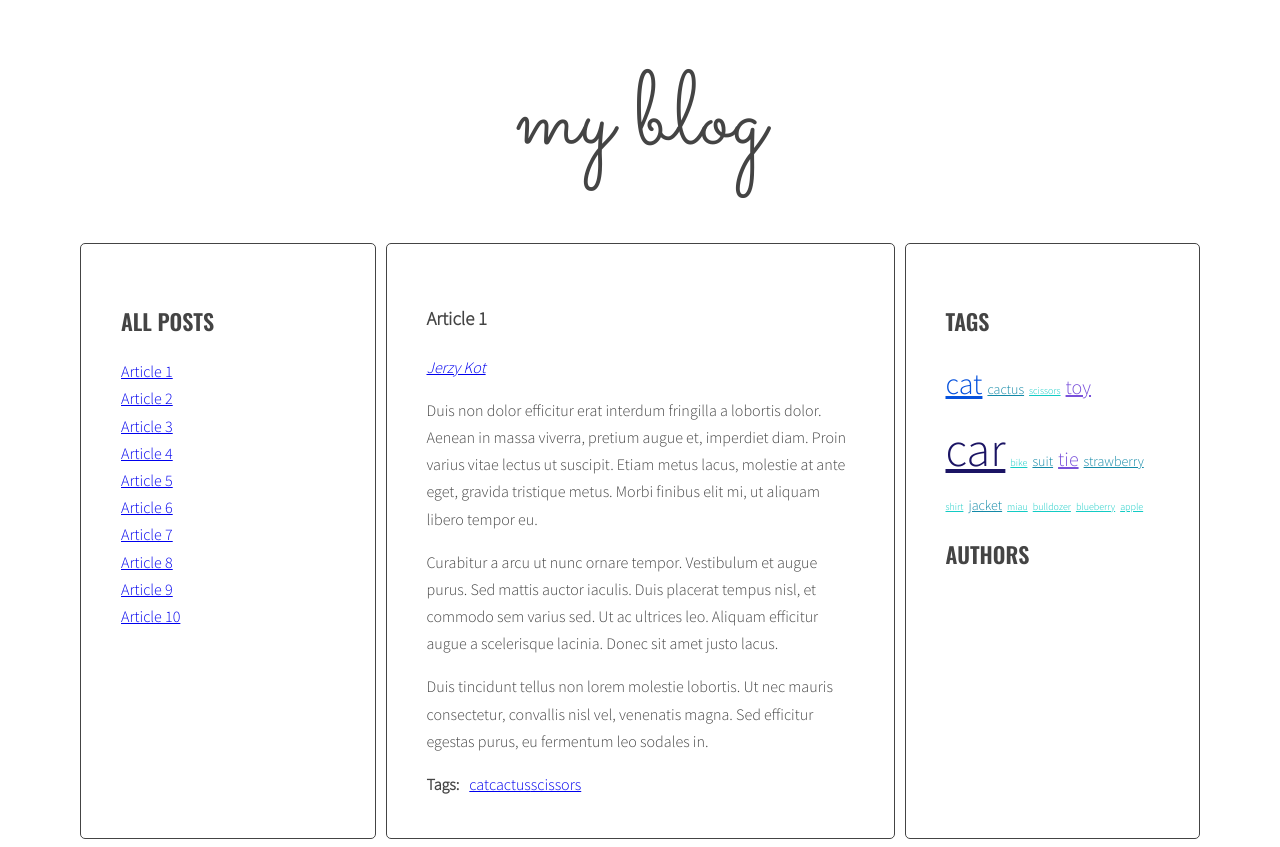
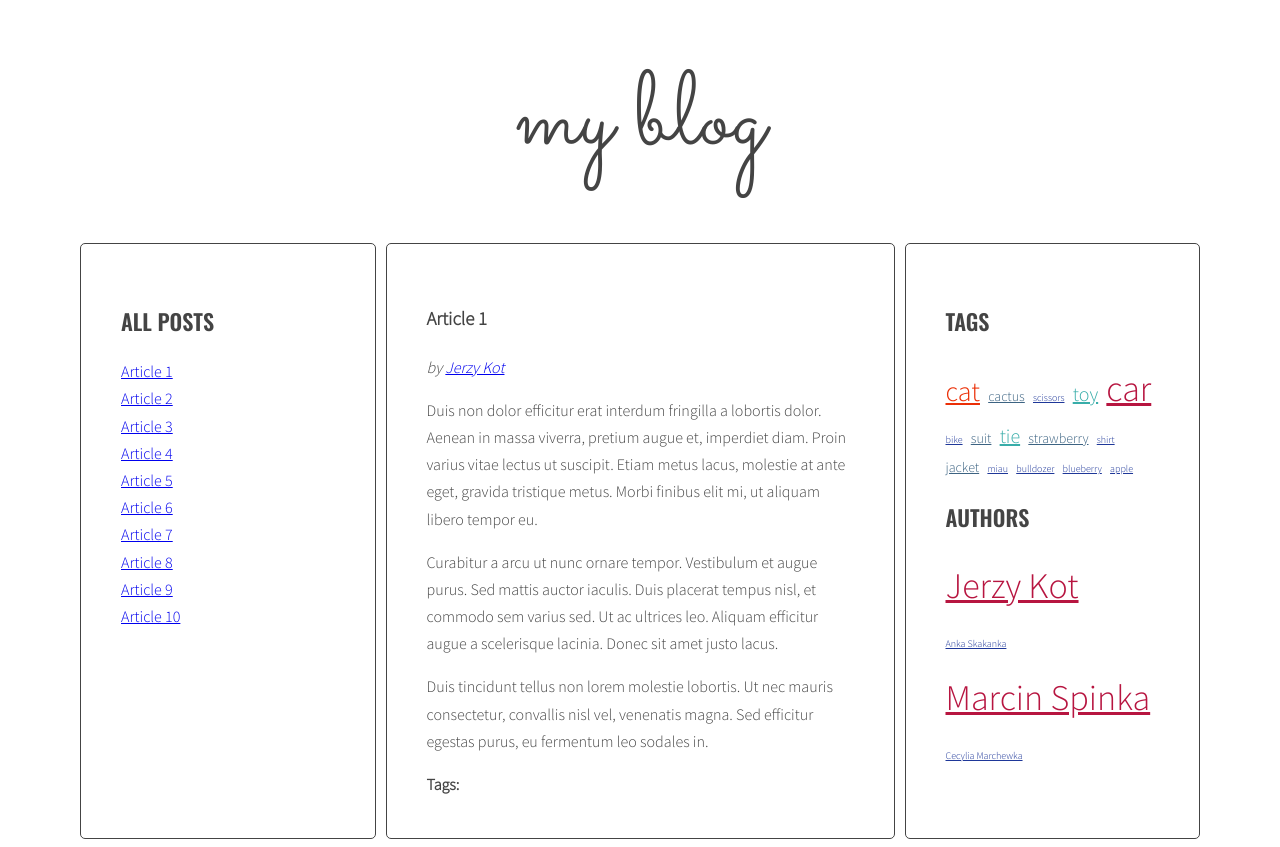
Before and after one commit to Ewa-Ka-Ce/javascript-blog, a website: page index.html in a window 1280 px wide. Drawn offline with nearby package versions, Linux system fonts and the light colour scheme.

Commit message:
handlebars

```diff
--- a/index.html
+++ b/index.html
@@ -233,11 +233,6 @@
         <aside class="sidebar">
           <h2 class="section-title">Tags</h2>
           <ul class="list tags">
-            <li><a href="#">design</a> <span>(6)</span></li>
-            <li><a href="#">code</a> <span>(5)</span></li>
-            <li><a href="#">tutorials</a> <span>(4)</span></li>
-            <li><a href="#">reviews</a> <span>(4)</span></li>
-            <li><a href="#">news</a> <span>(6)</span></li>
           </ul>
           <h2 class="section-title">Authors</h2>
           <ul class="list authors">
@@ -246,6 +241,27 @@
       </main>
     </div>
   </div>
+  <script id="template-article-link" type="text/x-handlebars-template">
+    <li><a href="#{{ id }}"><span>{{ title }}</span></a></li>
+  </script>
+</script>
+<script id="template-tag-link" type="text/x-handlebars-template">
+  <li><a href="#tag-{{ id }}"><span>{{ title }}</span></a></li>
+</script>
+<script id="template-author-link" type="text/x-handlebars-template">
+  by <a href="#author-{{ id }}"><span>{{ title }}</span></a>
+</script>
+<script id="template-tag-cloud-link" type="text/x-handlebars-template">
+  {{#each tags}}
+  <li><a class="{{className}}" href="#tag-{{ tag }}">{{ tag }}</a></li>
+  {{/each}}
+</script>
+<script id="template-author-cloud-link" type="text/x-handlebars-template">
+  {{#each authors}}
+  <li><a class="{{ className }}" href="#author-{{author}}">{{author}}</a></li>
+  {{/each}}
+</script>
+  <script src="https://cdnjs.cloudflare.com/ajax/libs/handlebars.js/4.1.0/handlebars.min.js"></script>
   <script src="js/script.js"></script>
 </body>
 
--- a/js/script.js
+++ b/js/script.js
@@ -1,4 +1,12 @@
 'use strict';
+
+const templates = {
+  articleLink: Handlebars.compile(document.querySelector('#template-article-link').innerHTML),
+  tagLink: Handlebars.compile(document.querySelector('#template-tag-link').innerHTML),
+  authorLink: Handlebars.compile(document.querySelector('#template-author-link').innerHTML),
+  tagCloudLink: Handlebars.compile(document.querySelector('#template-tag-cloud-link').innerHTML),
+  authorCloudLink: Handlebars.compile(document.querySelector('#template-author-cloud-link').innerHTML)
+};
 
 const optArticleSelector = '.post',
   optTitleSelector = '.post-title',
@@ -56,8 +64,10 @@ function generateTitleLinks(customSelector = '') {
     /* find the title element *//* get the title from the title element */
     const articleTitle = article.querySelector(optTitleSelector).innerHTML;
     /* create HTML of the link */
-    const linkHTML = '<li><a href="#' + articleId + '"><span>' + articleTitle + '</span></a></li>';
-    console.log(html);
+    const linkHTMLData = {id: articleId, title: articleTitle};
+    const linkHTML = templates.articleLink(linkHTMLData);
+    //const linkHTML = '<li><a href="#' + articleId + '"><span>' + articleTitle + '</span></a></li>';
+    //console.log(html);
     /* insert link into titleList */
     const titleList = document.querySelector(optTitleListSelector);
     titleList.insertAdjacentHTML('beforeend', linkHTML);
@@ -123,8 +133,10 @@ function generateTags() {
     for (let tag of articleTagsArray) {
       console.log(tag);
       /* generate HTML of the link */
-      const linkHTML = '<li><a href="#tag-' + tag + '">' + tag + '</a></li>';
-      console.log(linkHTML);
+      const linkHTMLData = { tag: tag };
+      const linkHTML = templates.tagLink(linkHTMLData);
+      //const linkHTML = '<li><a href="#tag-' + tag + '">' + tag + '</a></li>';
+      //console.log(linkHTML);
       /* add generated code to html variable */
       html = html + linkHTML;
       console.log(html);
@@ -148,17 +160,31 @@ function generateTags() {
   /* [NEW] create variable for all links HTML code */
   const tagsParams = calculateTagsParams(allTags);
   console.log('tagsParams:', tagsParams);
-  let allTagsHTML = '';
+  const allTagsData = {tags: []};
   /* [NEW] START LOOP: for each tag in allTags: */
   for (let tag in allTags) {
     /* [NEW] generate code of a link and add it to allTagsHTML */
-    allTagsHTML += '<li><a href="#tag-' + tag + '"class="' + calculateTagClass(allTags[tag], tagsParams) + '">' + tag + '</a></li>';
-    console.log(allTagsHTML);
+    //allTagsHTML += '<li><a href="#tag-' + tag + '"class="' + calculateTagClass(allTags[tag], tagsParams) + '">' + tag + '</a></li>';
+    //console.log(allTagsHTML);
+    allTagsData.tags.push({
+      tag: tag,
+      count: allTags[tag],
+      className: calculateTagClass(allTags[tag], tagsParams)
+    });
+
+    const tagLinkHTML = calculateTagClass(allTags[tag], tagsParams);
+    console.log('tagLinkHTML:', tagLinkHTML);
+
   }
   /* [NEW] END LOOP: for each tag in allTags: */
 
   /* [NEW] add html from allTagsHTML to tagList */
-  tagList.innerHTML = allTagsHTML;
+  //tagList.innerHTML = allTagsHTML;
+
+  console.log(allTagsData);
+  tagList.innerHTML = templates.tagCloudLink(allTagsData);
+
+
 }
 
 generateTags();
@@ -239,8 +265,10 @@ function generateAuthors() {
     }
 
     /* generate HTML of the link */
-    const linkHTML = '<a href="#author-' + articleAuthor + '">' + articleAuthor + '</a>';
-    console.log(linkHTML);
+    const linkHTMLData = {id: articleAuthor, title: articleAuthor};
+    const linkHTML = templates.authorLink(linkHTMLData);
+    //const linkHTML = '<a href="#author-' + articleAuthor + '">' + articleAuthor + '</a>';
+    //console.log(linkHTML);
     /* add generated code to html variable */
     html = html + linkHTML;
     /* insert HTML of all the links into the tags wrapper */
@@ -268,6 +296,9 @@ function generateAuthors() {
       className: calculateTagClass(allAuthors[author], tagsParams)
     });
   }
+  /* "NEW" add HTML from allAuthorsHTML to tagList */
+  authorsList.innerHTML = templates.authorCloudLink(allAuthorsData);
+
 }
 
 generateAuthors();
--- a/sass/style.scss
+++ b/sass/style.scss
@@ -101,11 +101,20 @@ body {
 
 /* Post */
 
+
+.post-tags {
+  display: flex;
+  p {
+    margin: 0 10px 0 0;
+  }
+}
+
 .post {
   display: none;
-  &.active {
-    display: block;
-  }
+}
+
+.post.active {
+  display: block;
 }
 
 .post-author {
@@ -114,7 +123,40 @@ body {
 
 .post-tags {
   display: flex;
-  p {
-    margin: 0 10px 0 0;
-  }
 }
+
+.post-tags p {
+  margin: 0 10px 0 0;
+}
+/* Tags */
+
+.tag-size-1 {
+  font-size: 10px;
+  color: #1e3799;
+}
+
+.tag-size-2 {
+  font-size: 14px;
+  color: #3c6382;
+}
+
+.tag-size-3 {
+  font-size: 20px;
+  color: #38ada9;
+}
+
+.tag-size-4 {
+  font-size: 28px;
+  color: #eb2f06;
+}
+
+.tag-size-5 {
+  font-size: 36px;
+  color: #b71540;
+}
+
+
+.tags li {
+  display: inline-block;
+  margin-right: 5px;
+}
```
Also changed, not shown: .eslintrc.json, css/style.css.
